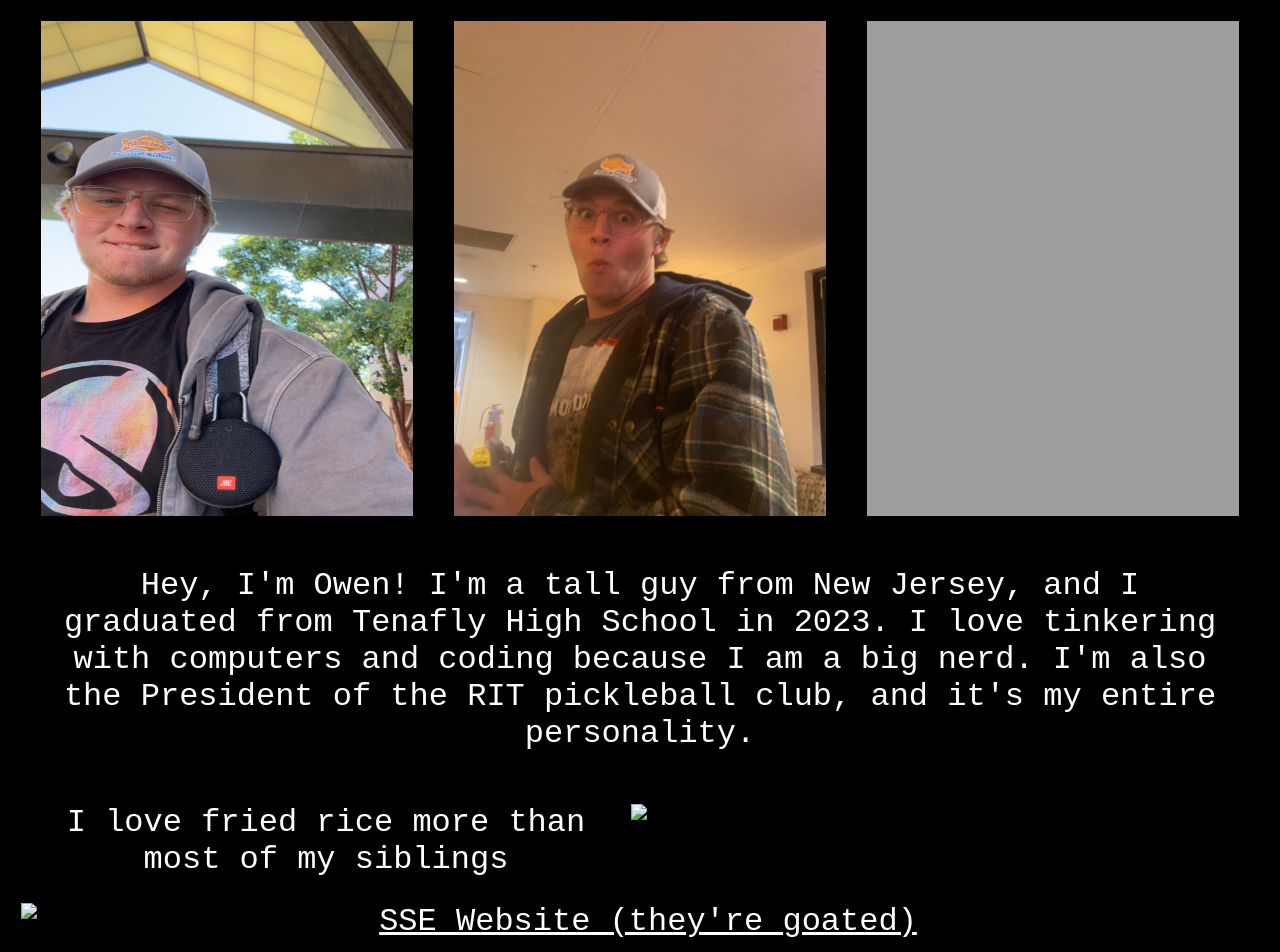
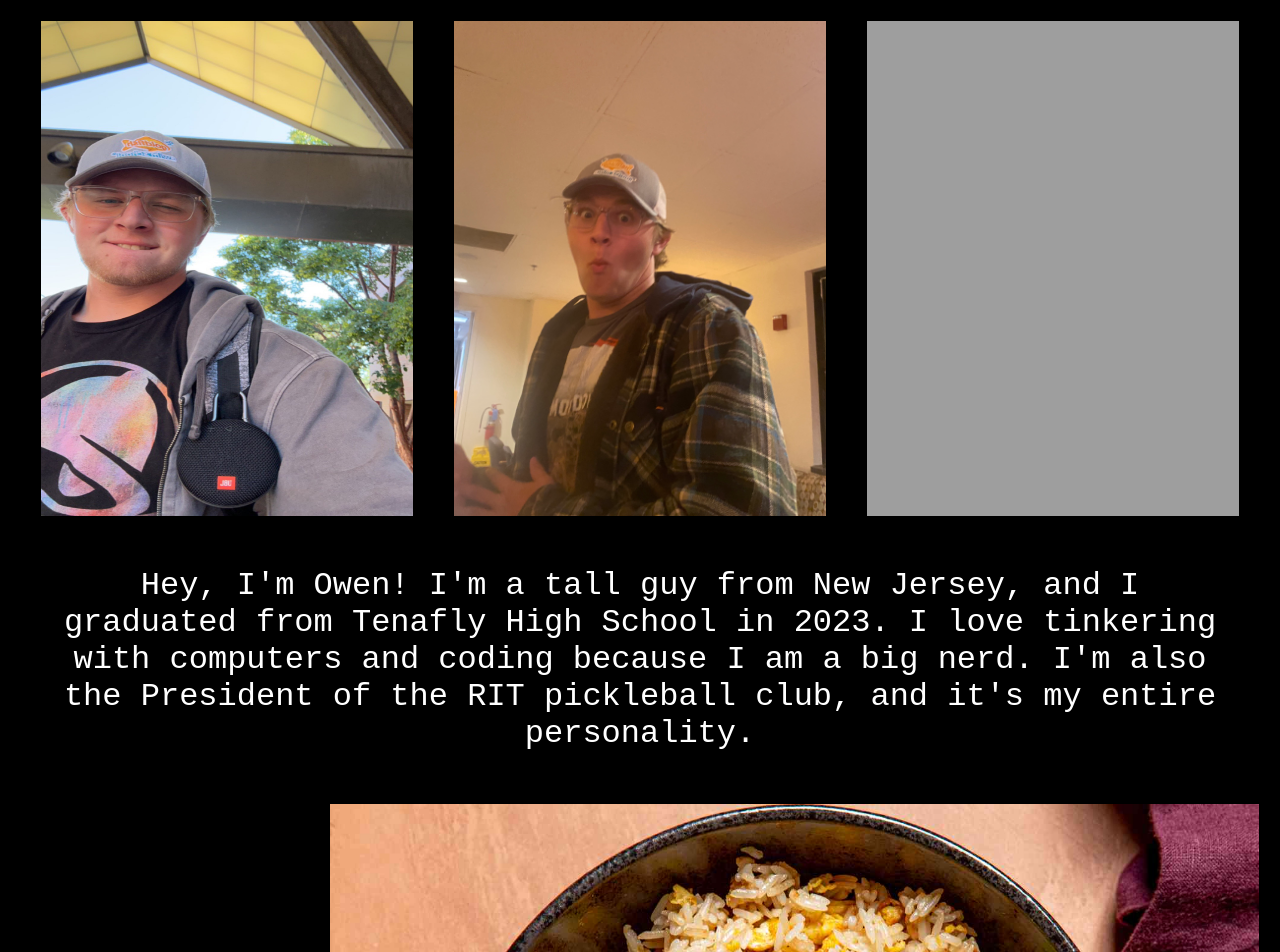
Before and after one commit to Ascensi0nn/SWEN101Intro, a plain HTML site: page index.html in a window 1280 px wide. Shown: the top 952 px of the page. Drawn offline with Linux system fonts and the light colour scheme; the site is published under a folder, as on GitHub Pages, so addresses that start at the root find nothing.

Commit message:
pics not working?????????

```diff
--- a/index.html
+++ b/index.html
@@ -32,11 +32,11 @@
             <p class="side-text">
                 I love fried rice more than most of my siblings
             </p>
-            <img class="fried-rice" src="/images/fried_rice.jpg">
+            <img class="fried-rice" src="images/fried_rice.jpg">
         </div>
         <!-- SSE website -->
         <div class="card">
-            <img src="/images/sse.png">
+            <img src="images/sse.png">
             <a class="side-text" href="https://sse.rit.edu/" target="_blank">SSE Website (they're goated)</a>
         </div>
         <!-- learn from course -->
```
